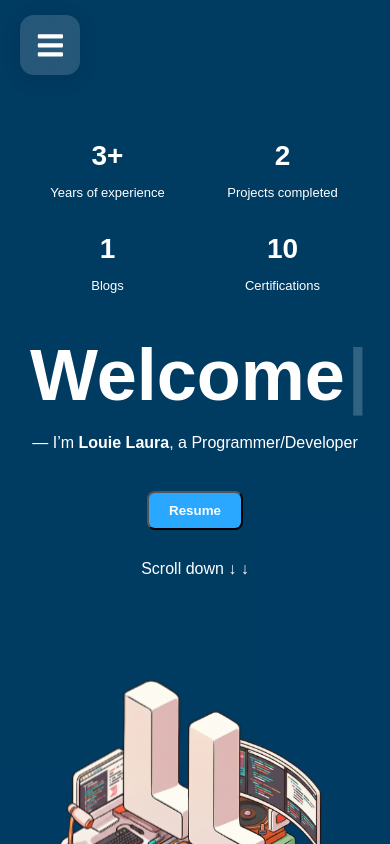
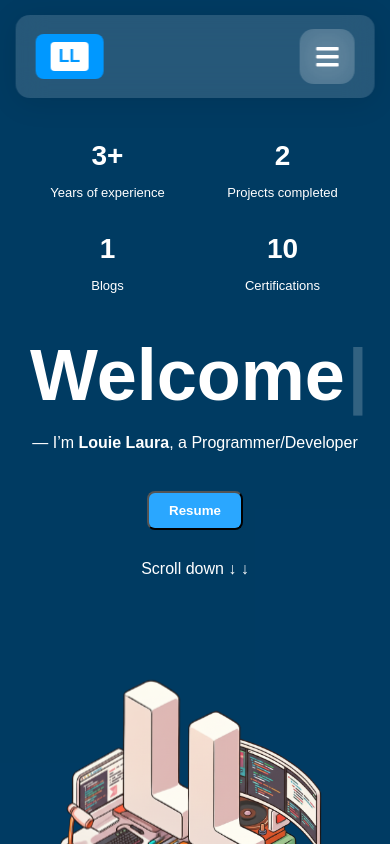
Before and after one commit to lauralouieroy/louie-portfolio, a React (Create React App) app: page / in a window 390 px wide. Shown: the top 844 px of the page. Built offline with nearby package versions, Linux system fonts and the light colour scheme.

Commit message:
Improvement: Icon and Menubar

```diff
--- a/public/index.html
+++ b/public/index.html
@@ -2,7 +2,7 @@
 <html lang="en">
   <head>
     <meta charset="utf-8" />
-    <link rel="icon" href="%PUBLIC_URL%/favicon.ico" />
+    <link rel="icon" href="%PUBLIC_URL%/favicon.png" />
     <meta name="viewport" content="width=device-width, initial-scale=1" />
     <meta name="theme-color" content="#000000" />
     <meta
@@ -24,7 +24,7 @@
       work correctly both with client-side routing and a non-root public URL.
       Learn how to configure a non-root public URL by running `npm run build`.
     -->
-    <title>React App</title>
+    <title>Louie Portfolio</title>
   </head>
   <body>
     <noscript>You need to enable JavaScript to run this app.</noscript>
--- a/src/components/Navbar.css
+++ b/src/components/Navbar.css
@@ -20,6 +20,7 @@
   padding: 14px 40px;
   color: #fff;
   font-family: "Poppins", sans-serif;
+  position: relative;
 }
 
 /* LOGO */
@@ -53,7 +54,7 @@
   font-size: 0.9rem;
 }
 
-/* NAV LINKS */
+/* DESKTOP NAV LINKS */
 .nav-links {
   display: flex;
   gap: 50px;
@@ -72,7 +73,7 @@
   opacity: 0.8;
 }
 
-/* DESKTOP SOCIAL */
+/* DESKTOP SOCIAL ICONS */
 .social-icons {
   display: flex;
   align-items: center;
@@ -90,72 +91,37 @@
   opacity: 0.8;
 }
 
-/* MOBILE TOGGLE */
+/* HAMBURGER HIDDEN ON DESKTOP */
 .menu-toggle {
   display: none;
-  font-size: 1.5rem;
-  color: #fff;
-  cursor: pointer;
 }
 
-/* MOBILE SOCIAL */
+/* MOBILE SOCIAL ICONS */
 .mobile-social-icons {
   display: none;
 }
 
 /* ================= MOBILE ================= */
 
-/* ================= MOBILE ================= */
-
 @media (max-width: 900px) {
-  /* container becomes small and stays left */
   .navbar-container {
-    width: auto;
+    width: 92%;
     top: 15px;
-    left: 20px;
-    transform: none;
-    background: transparent;
-    box-shadow: none;
-    backdrop-filter: none;
   }
 
-  /* navbar layout */
   .navbar {
-    padding: 0;
+    padding: 14px 20px;
   }
 
-  /* REMOVE LOGO COMPLETELY */
-  .logo-box {
+  .logo-name {
     display: none;
   }
 
-  /* REMOVE DESKTOP SOCIAL */
-  .social-icons {
-    display: none;
-  }
-
-  /* SHOW ONLY MENU ICON */
-  .menu-toggle {
-    display: flex;
-    width: 60px;
-    height: 60px;
-    justify-content: center;
-    align-items: center;
-    font-size: 1.8rem;
-    color: #fff;
-    cursor: pointer;
-
-    background: rgba(255, 255, 255, 0.15);
-    backdrop-filter: blur(15px);
-    border-radius: 14px;
-    box-shadow: 0 4px 20px rgba(0, 0, 0, 0.1);
-  }
-
-  /* MOBILE DROPDOWN MENU */
+  /* hide desktop nav */
   .nav-links {
     position: absolute;
     top: 75px;
-    left: 0;
+    right: 0;
     width: 240px;
 
     flex-direction: column;
@@ -179,20 +145,28 @@
     display: flex;
   }
 
-  .nav-links a {
-    font-size: 16px;
-    font-weight: 600;
-    color: #fff;
-    text-decoration: none;
-    transition: 0.3s ease;
+  /* hide desktop social */
+  .social-icons {
+    display: none;
   }
 
-  .nav-links a:hover {
-    padding-left: 6px;
-    opacity: 0.8;
+  /* show hamburger only on mobile */
+  .menu-toggle {
+    display: flex;
+    width: 55px;
+    height: 55px;
+    justify-content: center;
+    align-items: center;
+    font-size: 1.6rem;
+    color: #fff;
+    cursor: pointer;
+
+    background: rgba(255, 255, 255, 0.15);
+    backdrop-filter: blur(15px);
+    border-radius: 14px;
   }
 
-  /* MOBILE SOCIAL ICONS */
+  /* mobile socials */
   .mobile-social-icons {
     display: flex;
     gap: 18px;
@@ -204,10 +178,5 @@
   .mobile-social-icons a {
     color: #fff;
     font-size: 1.2rem;
-    transition: 0.3s ease;
-  }
-
-  .mobile-social-icons a:hover {
-    transform: translateY(-2px);
   }
 }
```
Also changed, not shown: public/favicon.png (added).
